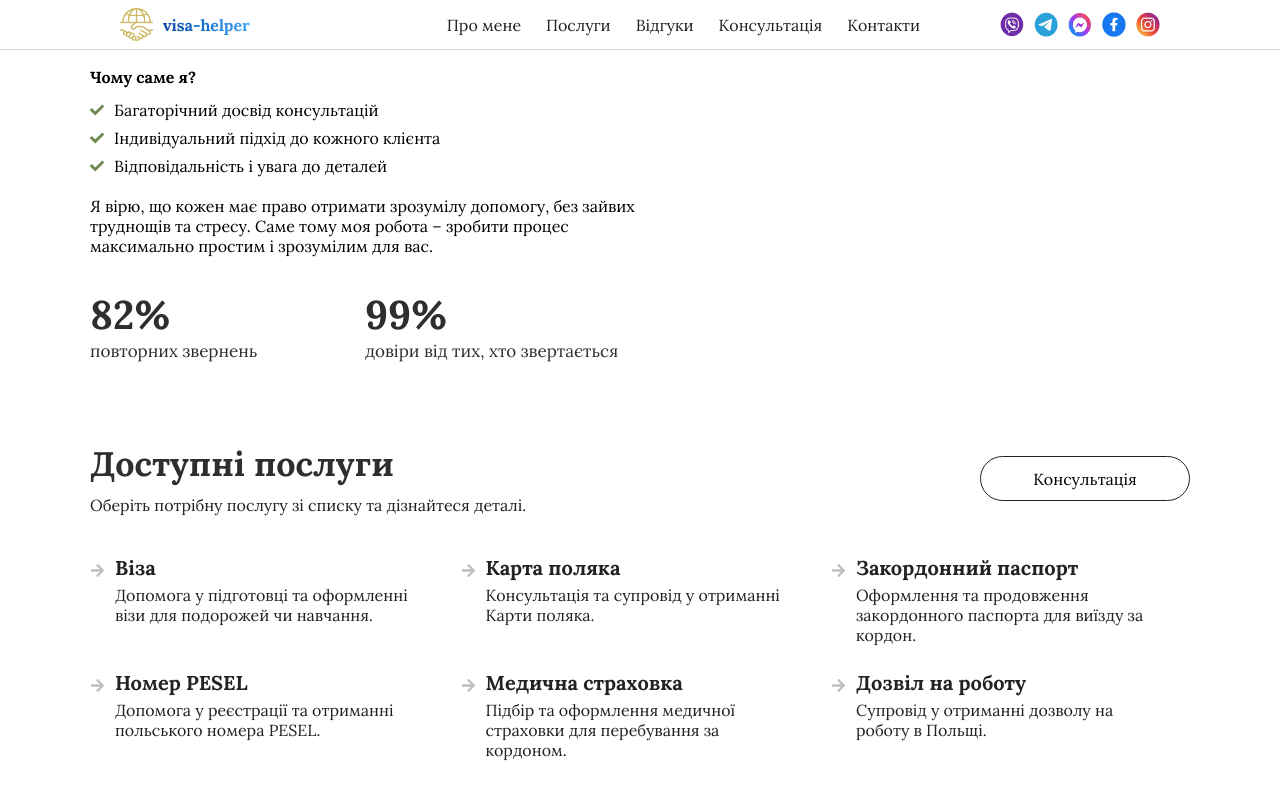
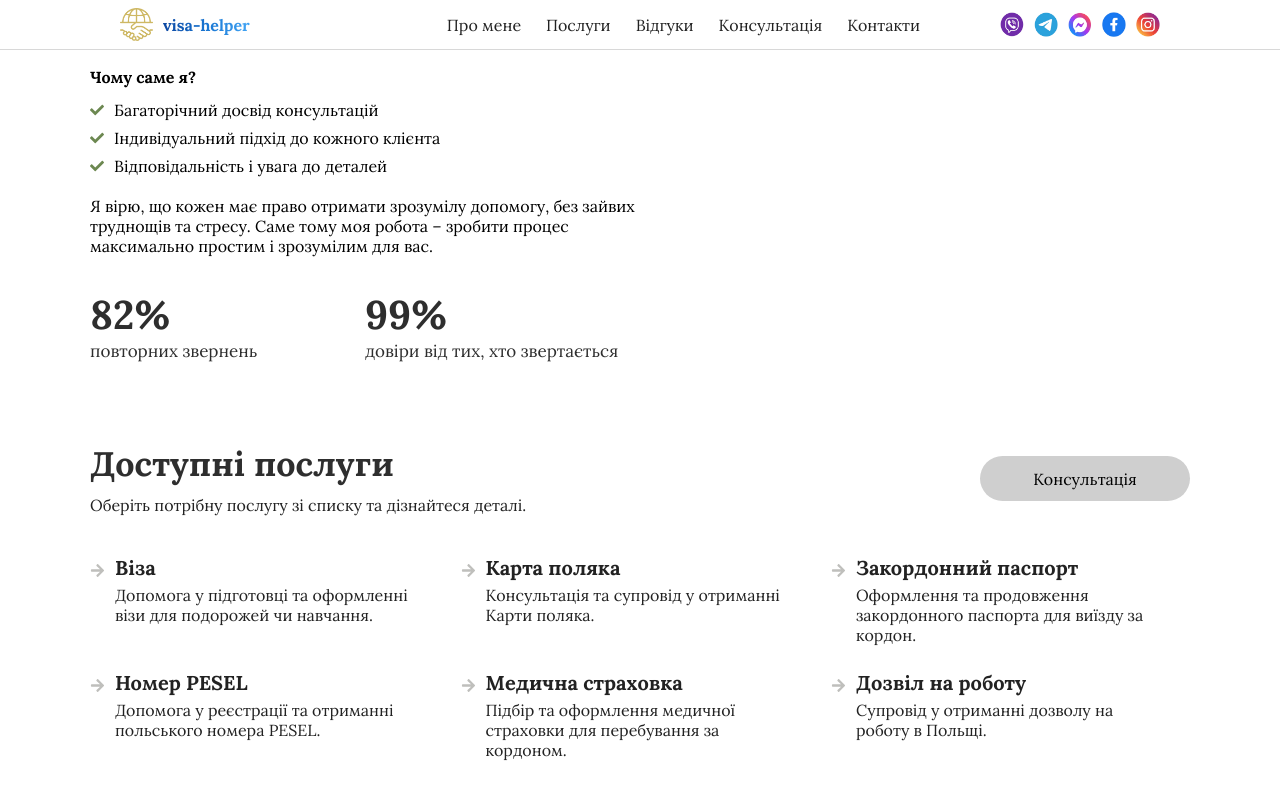
Before and after one commit to Korneliia08/visaHelper, a React (Vite) app: page / in a window 1280 px wide. In both pictures the pointer is over the button 1085 px from the left and 1993 px from the top of the page. Shown: the part 1515-2315 px from the top of the page. Built offline with nearby package versions, Linux system fonts and the light colour scheme.

Commit message:
font family and icon hands

```diff
--- a/src/view/components/MyServices/MyServices.module.scss
+++ b/src/view/components/MyServices/MyServices.module.scss
@@ -32,10 +32,12 @@
       height: 45px;
       font-size: 16px;
       border-radius: 25px;
-      transition: 125ms ease;
+      transition: 250ms ease;
       font-family: "Lora", serif;
 
       &:hover {
+        background-color: #cfcfcf;
+        border: none;
         cursor: pointer;
       }
     }
@@ -83,7 +85,7 @@
           cursor: pointer;
 
           .title {
-            color: #b8b8b8;
+            color: #39677e;
           }
         }
       }
```
